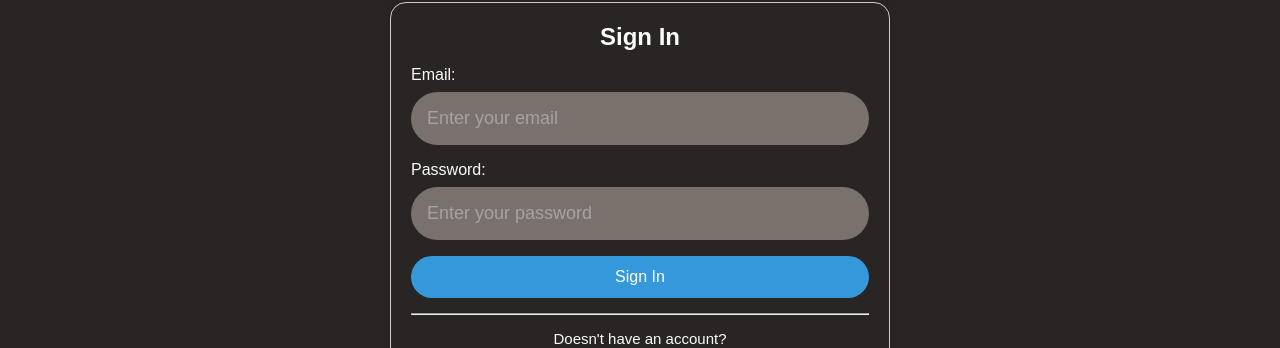
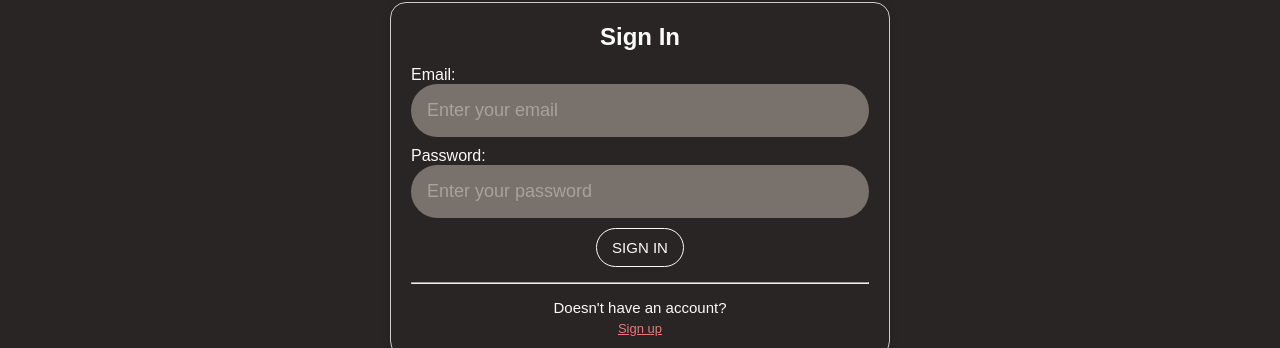
Before and after one commit to obaidash99/new-facts, a React (Create React App) app: page / in a window 1280 px wide. Both pictures are taken after a click on the button "SHARE A FACT". Shown: the part 206-554 px from the top of the page. Built offline with nearby package versions, Linux system fonts and the light colour scheme; no server answers; the database is empty; a web font is replaced by a local one.

Commit message:
finish auth pages

```diff
--- a/src/components/SignIn.js
+++ b/src/components/SignIn.js
@@ -2,7 +2,7 @@ import { useState } from 'react';
 import { auth } from '../firebase';
 import { signInWithEmailAndPassword } from 'firebase/auth';
 
-const SignIn = () => {
+const SignIn = ({ handleShowSignUp }) => {
 	const [email, setEmail] = useState('');
 	const [password, setPassword] = useState('');
 
@@ -23,10 +23,10 @@ const SignIn = () => {
 
 	return (
 		<>
-			<h1 className="sign-in-header">You need to Sign in first!</h1>
-			<div className="signin-container">
+			<h1 className="form-header">You need to Sign in first!</h1>
+			<div className="form-container">
 				<h2 style={{ textAlign: 'center' }}>Sign In</h2>
-				<form className="signin-form" onSubmit={handleSignIn}>
+				<form className="form" onSubmit={handleSignIn}>
 					<label htmlFor="email">Email:</label>
 					<input
 						type="email"
@@ -50,9 +50,11 @@ const SignIn = () => {
 					<button type="submit">Sign In</button>
 				</form>
 				<hr />
-				<div className="signup-option">
+				<div className="form-option">
 					<p style={{ fontSize: '15px' }}>Doesn't have an account?</p>
-					<button className="sign-up-btn">Sign up</button>
+					<button className="sign-up-btn" onClick={handleShowSignUp}>
+						Sign up
+					</button>
 				</div>
 			</div>
 		</>
--- a/src/components/SignUp.js
+++ b/src/components/SignUp.js
@@ -2,7 +2,7 @@ import { createUserWithEmailAndPassword } from 'firebase/auth';
 import React, { useState } from 'react';
 import { auth } from '../firebase';
 
-const SignUp = () => {
+const SignUp = ({ handleShowSignUp }) => {
 	const [email, setEmail] = useState('');
 	const [password, setPassword] = useState('');
 
@@ -24,9 +24,11 @@ const SignUp = () => {
 	};
 
 	return (
-		<div className="signup-container">
-			<h2>Sign Up</h2>
-			<form className="signup-form" onSubmit={handleSignUp}>
+		<>
+			<h1 className="form-header">Create an Account!</h1>
+			<div className="form-container">
+				<h2 style={{ textAlign: 'center' }}>Sign Up</h2>
+				<form className="form" onSubmit={handleSignUp}>
 					<label htmlFor="email">Email:</label>
 					<input
 						type="email"
@@ -46,20 +48,17 @@ const SignUp = () => {
 						onChange={handlePassword}
 						required
 					/>
-
-				{/* <label htmlFor="confirmPassword">Confirm Password:</label>
-				<input
-					type="password"
-					id="confirmPassword"
-					placeholder="Confirm your password"
-					value={confirmPassword}
-					onChange={(e) => setConfirmPassword(e.target.value)}
-					required
-				/> */}
-
 					<button type="submit">Sign Up</button>
 				</form>
+				<hr />
+				<div className="form-option">
+					<p style={{ fontSize: '15px' }}>Return to sign in?</p>
+					<button className="sign-up-btn" onClick={handleShowSignUp}>
+						Sign in
+					</button>
 				</div>
+			</div>
+		</>
 	);
 };
 
--- a/src/pages/auth/SignInPage.css
+++ b/src/pages/auth/Auth.css
@@ -1,10 +1,10 @@
-.sign-in-header {
+.form-header {
 	text-align: center;
 	color: #eb7878;
 	margin-bottom: 10px;
 }
 
-.signin-container {
+.form-container {
 	max-width: 500px;
 	margin: 0 auto 20px;
 	padding: 20px;
@@ -16,12 +16,12 @@
 	gap: 15px;
 }
 
-.signin-form {
+.form {
 	display: flex;
 	flex-direction: column;
 }
 
-.signin-form input {
+.form input {
 	background-color: #78716c;
 	border: none;
 	border-radius: 50px;
@@ -29,18 +29,36 @@
 	font-size: 18px;
 	color: inherit;
 	font-family: inherit;
+	margin-bottom: 10px;
 }
 
-.signin-form input::placeholder {
+.form button {
+	width: fit-content;
+	margin: auto;
+	padding: 10px 15px;
+	text-transform: uppercase;
+	border: 1px solid;
+	transition: all 0.3s;
+	cursor: pointer;
+	font-size: 15px;
+}
+
+.form button:hover {
+	color: #e66161;
+}
+
+.form input::placeholder {
 	color: #a8a29e;
 }
 
-.signin-form button {
+.form button {
 	font-family: inherit;
 	border-radius: 50px;
+	color: inherit;
+	background-color: inherit;
 }
 
-.signup-option {
+.form-option {
 	display: flex;
 	gap: 5px;
 	align-items: center;
@@ -52,8 +70,10 @@
 	font-size: 13px;
 	padding: 0;
 	background: none;
+	border: none;
 	color: #eb7878;
 	text-decoration: underline;
+	cursor: pointer;
 }
 
 .sign-up-btn:hover {
--- /dev/null
+++ b/src/pages/auth/Auth.js
@@ -0,0 +1,20 @@
+import { useState } from 'react';
+import SignIn from '../../components/SignIn';
+import SignUp from '../../components/SignUp';
+import './Auth.css';
+
+const SignInPage = () => {
+	const [showSignUp, setShowSignUp] = useState(false);
+
+	const handleShowSignUp = () => {
+		setShowSignUp(!showSignUp);
+	};
+
+	return !showSignUp ? (
+		<SignIn handleShowSignUp={handleShowSignUp} />
+	) : (
+		<SignUp handleShowSignUp={handleShowSignUp} />
+	);
+};
+
+export default SignInPage;
--- a/src/pages/auth/SignInPage.js
+++ /dev/null
@@ -1,8 +0,0 @@
-import SignIn from '../../components/SignIn';
-import './SignInPage.css';
-
-const SignInPage = () => {
-	return <SignIn />;
-};
-
-export default SignInPage;
--- a/src/pages/auth/SignUpPage.css
+++ /dev/null
@@ -1,39 +0,0 @@
-.signup-container {
-	max-width: 400px;
-	margin: auto;
-	padding: 20px;
-	border: 1px solid #ccc;
-	border-radius: 5px;
-	box-shadow: 0 0 10px rgba(0, 0, 0, 0.1);
-}
-
-.signup-form {
-	display: flex;
-	flex-direction: column;
-}
-
-label {
-	margin-bottom: 8px;
-}
-
-input {
-	padding: 10px;
-	margin-bottom: 16px;
-	border: 1px solid #ccc;
-	border-radius: 4px;
-	font-size: 16px;
-}
-
-button {
-	background-color: #3498db;
-	color: white;
-	padding: 12px;
-	border: none;
-	border-radius: 4px;
-	cursor: pointer;
-	font-size: 16px;
-}
-
-button:hover {
-	background-color: #2980b9;
-}
--- a/src/pages/auth/SignUpPage.js
+++ /dev/null
@@ -1,9 +0,0 @@
-import React from 'react';
-import SignUp from '../../components/SignUp';
-import './SignUpPage.css';
-
-const SignUpPage = () => {
-	return <SignUp />;
-};
-
-export default SignUpPage;
```
Also changed, not shown: src/App.js (+2 -11 lines). Lines whose indentation alone changed are shown as unchanged.
